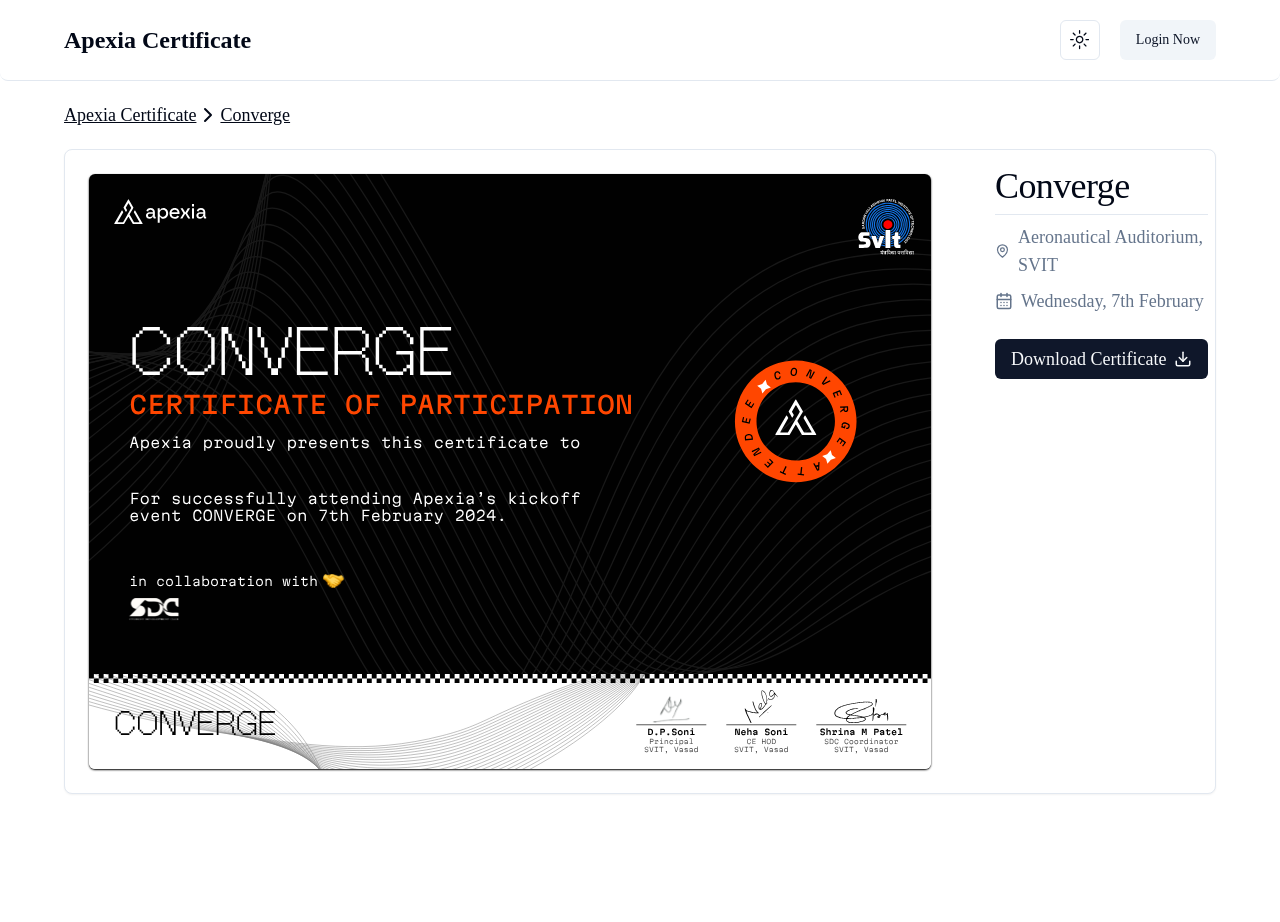
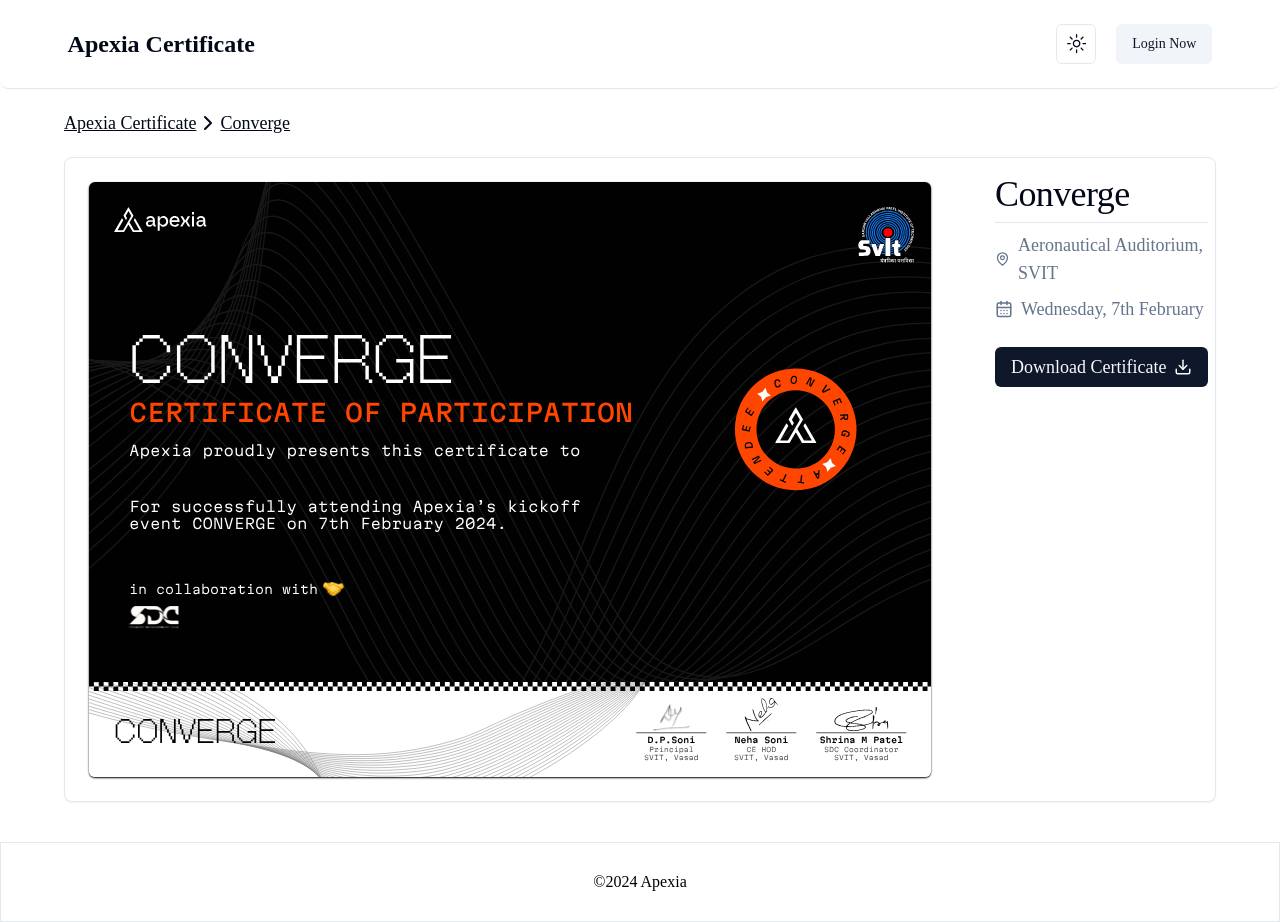
Before and after one commit to Apexia-Community/Apexia-Certificate, a Next.js app: page /converge in a window 1280 px wide. Before the commit the page ends 814 px from the top, so only its background shows below. Built offline with nearby package versions, Linux system fonts and the light colour scheme; no server answers; a web font is replaced by a local one.

Commit message:
UI changes

```diff
--- a/app/layout.tsx
+++ b/app/layout.tsx
@@ -2,6 +2,7 @@
 import type { Metadata } from "next";
 import { ClerkProvider } from "@clerk/nextjs";
 import { ThemeProvider } from "@/components/theme-provider";
+import Footer from "@/components/universal/Footer";
 
 export const metadata: Metadata = {
     title: "Apexia Certificate",
@@ -24,6 +25,7 @@
                         disableTransitionOnChange
                     >
                         {children}
+                        <Footer />
                     </ThemeProvider>
                 </ClerkProvider>
             </body>
--- a/app/page.tsx
+++ b/app/page.tsx
@@ -1,5 +1,6 @@
 import Hero from "@/components/universal/Hero";
 import Header from "@/components/universal/Header";
+import Footer from "@/components/universal/Footer";
 
 export default function Home() {
     return (
--- /dev/null
+++ b/components/universal/Footer.tsx
@@ -0,0 +1,9 @@
+export default function Footer() {
+    const year = new Date().getFullYear();
+
+    return (
+        <footer className="flex justify-center items-center w-full h-20 border-t border text-black  dark:text-white mt-10">
+            <p className="text-center">©{year} Apexia</p>
+        </footer>
+    );
+}
--- a/components/universal/Header.tsx
+++ b/components/universal/Header.tsx
@@ -15,11 +15,11 @@
 
     return (
         <>
-            <div className="w-full border-b rounded-lg mb-5">
+            <div className="w-full border-b rounded-lg mb-5 backdrop-blur-xl top-0 sticky p-1">
                 <div className="max-w-[90%] w-full px-3 xl:p-0 my-5 mx-auto flex justify-between items-center">
                     <div className="flex items-center gap-5">
                         <Link href="./" className="cursor-pointer">
-                            <Label className="text-2xl font-bold pointer-events-none">
+                            <Label className="text-2xl font-bold pointer-events-none max-sm:text-sm">
                                 Apexia Certificate
                             </Label>
                         </Link>
--- a/components/universal/Hero.tsx
+++ b/components/universal/Hero.tsx
@@ -11,7 +11,7 @@
     return (
         <>
             <div className="w-full max-w-[90%] mx-auto justify-center">
-                <div className="mb-10">
+                <div className="mb-10 max-sm:text-center">
                     <div className="flex items-center max-sm:justify-center">
                         <Label className="text-4xl font-bold max-sm:text-xl">
                             Welcome to Apexia Certificate
```
